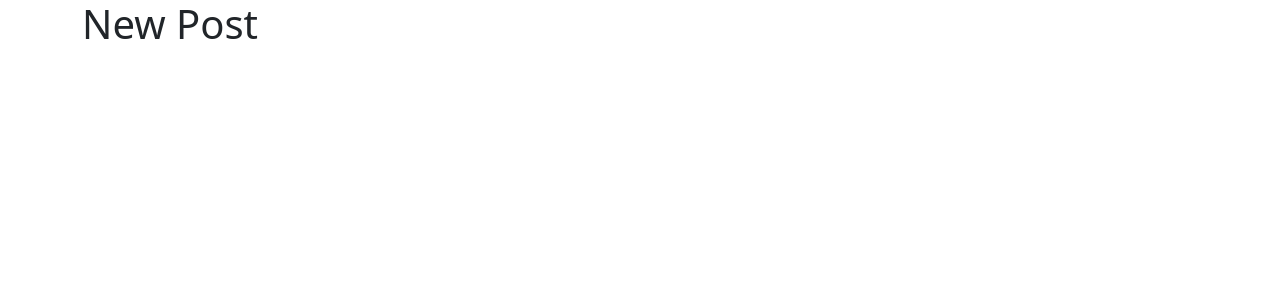
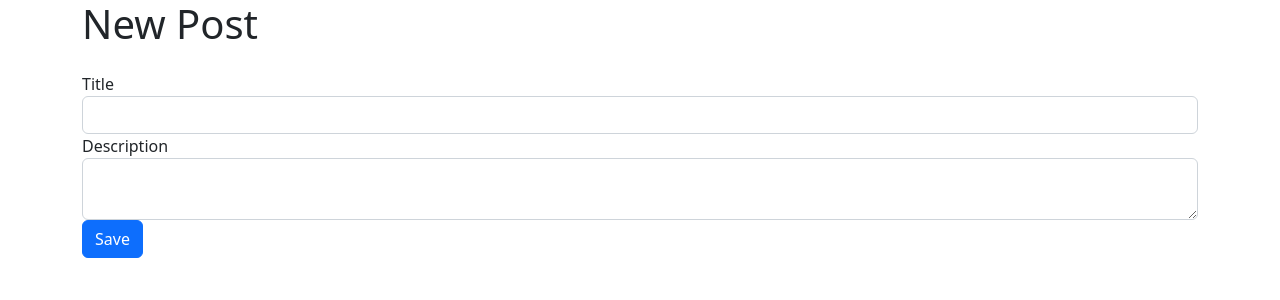
Before and after one commit to JRusso64/Forum, a Node server app: page /post/new in a window 1280 px wide. Shown: the top 300 px of the page. Run offline with Node 20, Linux system fonts and the light colour scheme; some libraries are stand-ins or nearby versions.

Commit message:
added form to new ejs

```diff
--- a/views/new.ejs
+++ b/views/new.ejs
@@ -4,8 +4,19 @@
     <h1 class="mb-4">New Post</h1>
 
     <form action="/posts" method="POST">
+        <div class="form-group">
+            <label for="Title">Title</label>
+            <input required type="text" name="title" id="title" class="form-control">
+        </div>
 
+        <div class="form-group">
+            <label for="Description">Description</label>
+            <textarea name="description" id="description" class="form-control"></textarea>
+        </div>
+
+        <button type="submit" class="btn btn-primary">Save</button>
     </form>
+
 </div>
 
 <%- include('./partials/footer') %>
```
